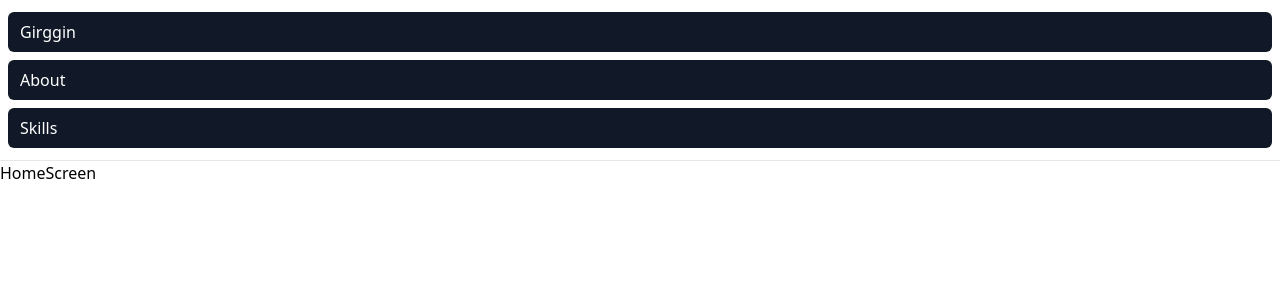
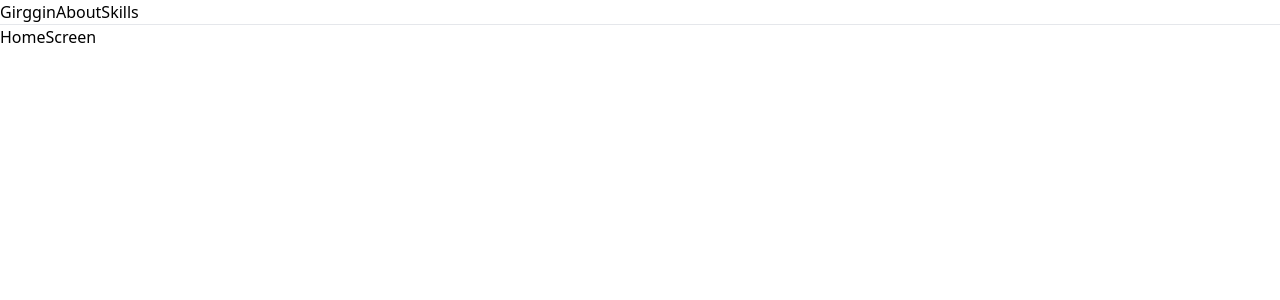
Before and after one commit to ybgirgin3/portfolio, a React (Create React App) app: page / in a window 1280 px wide. Shown: the top 300 px of the page. Built offline with nearby package versions, Linux system fonts and the light colour scheme.

Commit message:
unnecessary codes deleted

```diff
--- a/src/Components/Header.tsx
+++ b/src/Components/Header.tsx
@@ -1,32 +1,13 @@
 import React, { Component } from 'react';
 import { NavLink } from 'react-router-dom';
-
-// react lazy
-// const HomeScreen = React.lazy(() => import('../Screens/HomeScreen'));
-// const AboutScreen = React.lazy(() => import('../Screens/AboutScreen'));
-// const SkillScreen = React.lazy(() => import('../Screens/SkillScreen'));
-
-// const Loading = () => <p>Loading...</p>;
 
 export default class Header extends Component {
   render() {
     return (
-      <nav className="px-2 py-3 space-y-2 font-medium text-slate-700">
-        <NavLink
-          className="block px-3 py-2 rounded-md text-white bg-gray-900 focus:outline-none focus:text-white focus:bg-gray-700"
-          to="/">
-          Girggin
-        </NavLink>
-        <NavLink
-          className="block px-3 py-2 rounded-md text-white bg-gray-900 focus:outline-none focus:text-white focus:bg-gray-700"
-          to="/aboutme">
-          About
-        </NavLink>
-        <NavLink
-          className="block px-3 py-2 rounded-md text-white bg-gray-900 focus:outline-none focus:text-white focus:bg-gray-700"
-          to="/skills">
-          Skills
-        </NavLink>
+      <nav>
+        <NavLink to="/">Girggin</NavLink>
+        <NavLink to="/aboutme">About</NavLink>
+        <NavLink to="/skills">Skills</NavLink>
       </nav>
     );
   }
```
